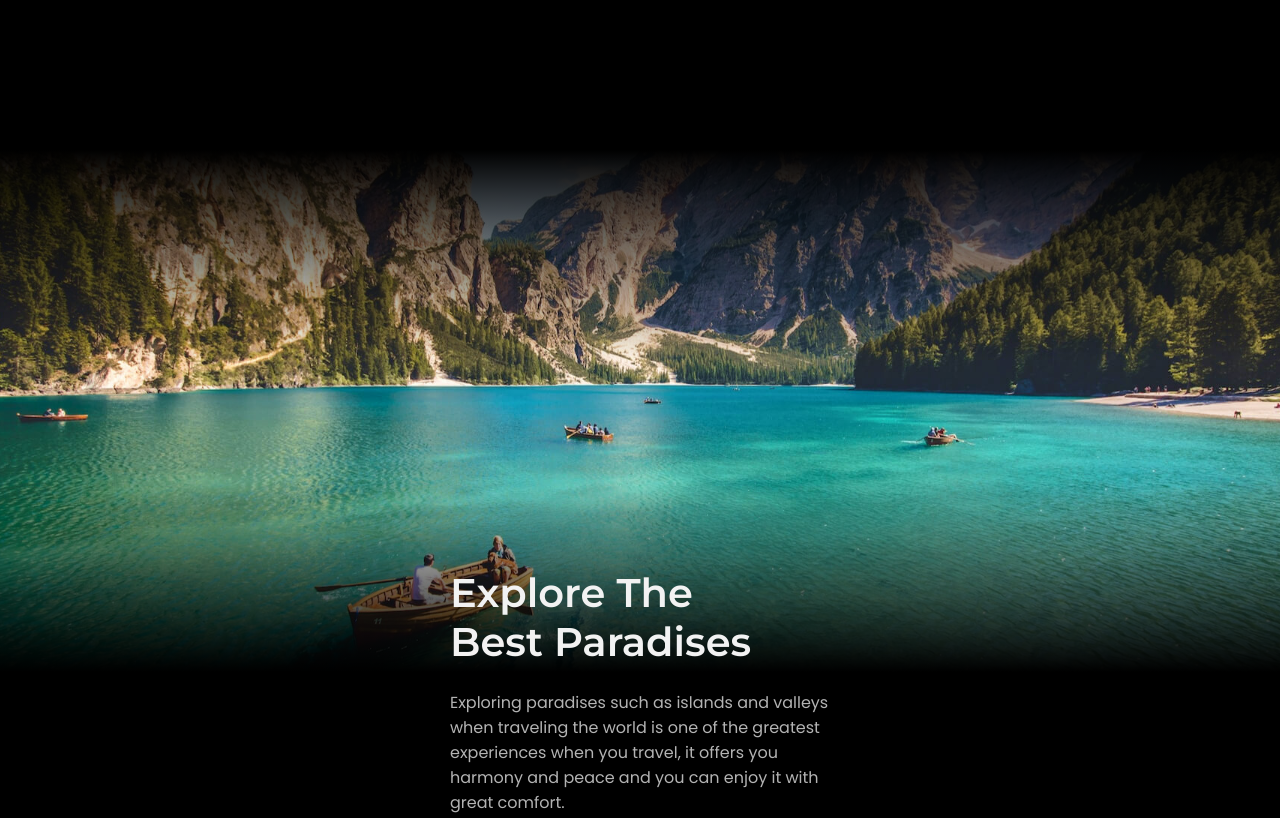
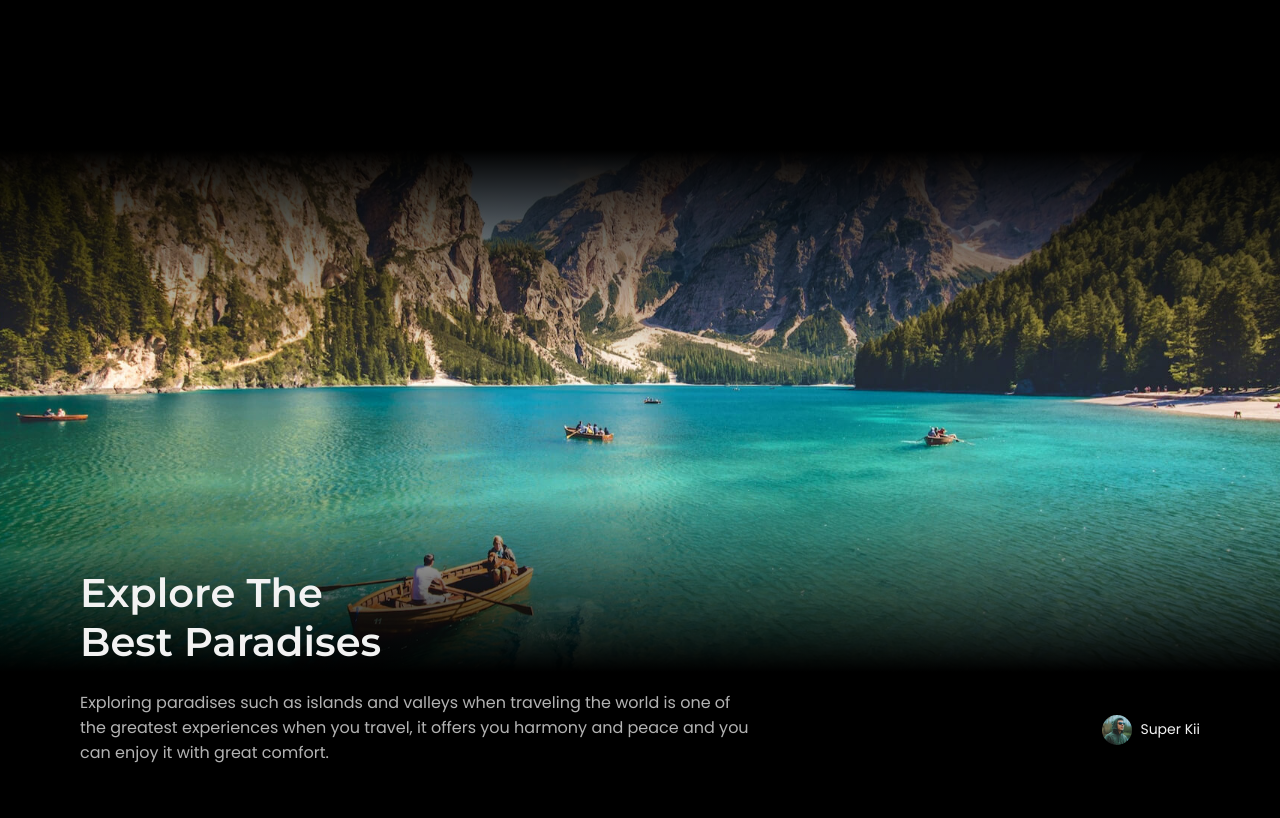
Before and after one commit to SuperKii/travel, a plain HTML site: page index.html in a window 1280 px wide. Shown: the part 2180-2998 px from the top of the page. Drawn offline with nearby package versions, Linux system fonts and the light colour scheme.

Commit message:
Update styles.css

```diff
--- a/assets/css/styles.css
+++ b/assets/css/styles.css
@@ -832,7 +832,7 @@ img {
 
   .explore-content {
     padding-top: 28rem;
-    grid-template-columns: 670px, 1fr;
+    grid-template-columns: 670px 1fr;
   }
 
   .explore-data,
```
